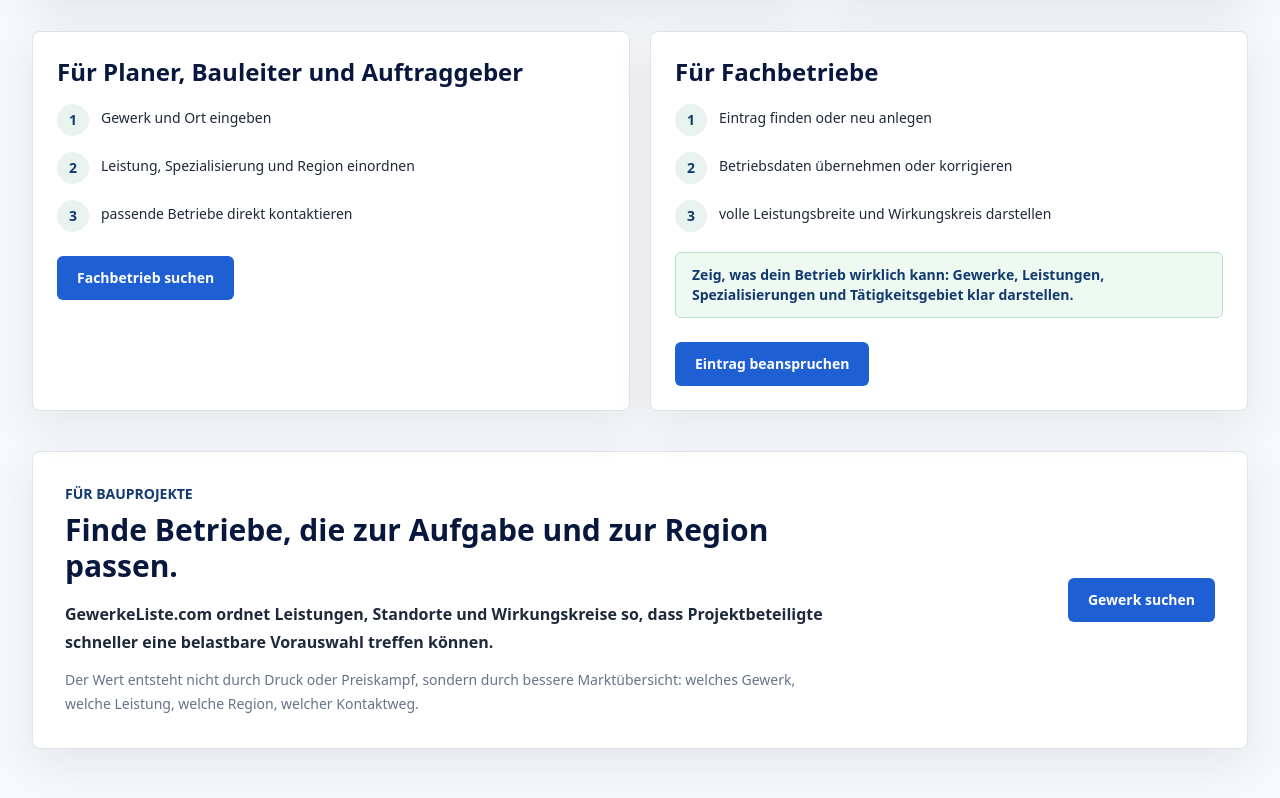
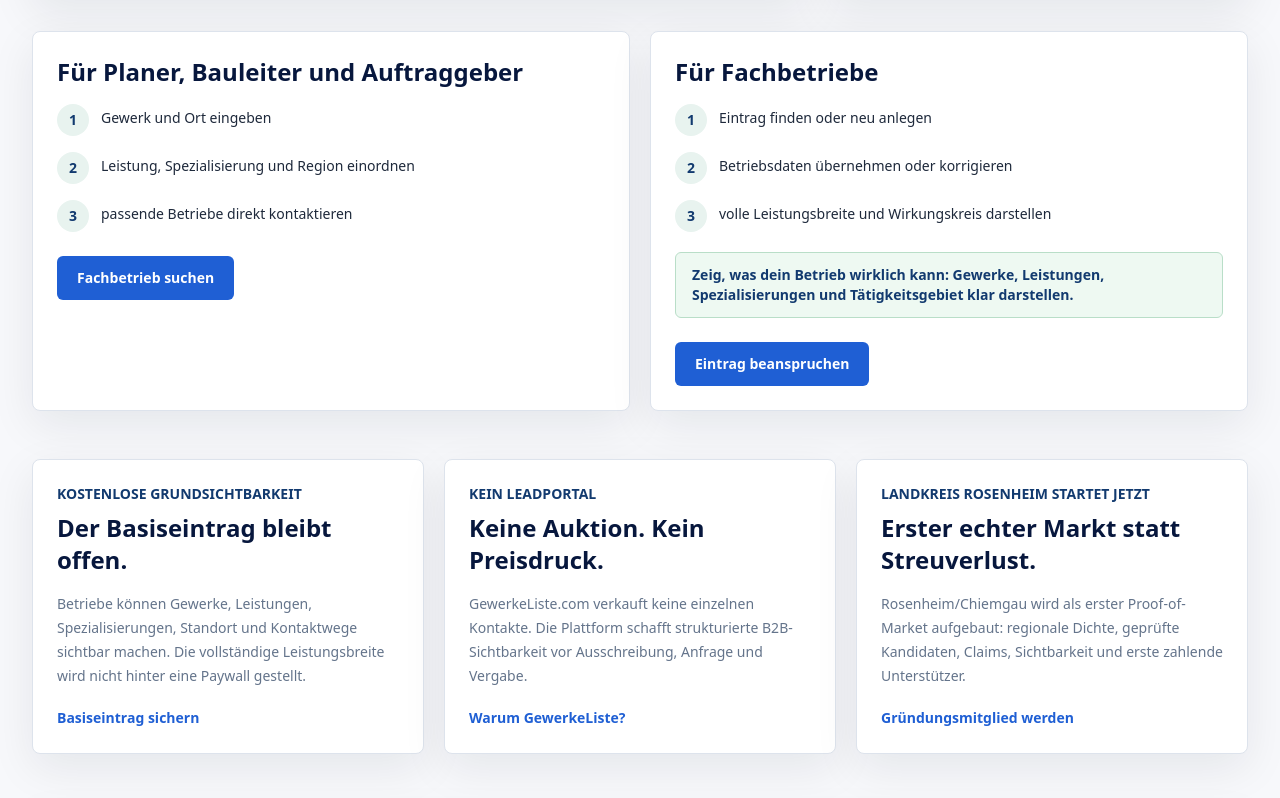
Before and after one commit to andreas1000000/gewerkeliste, a Next.js app: page / in a window 1280 px wide. Shown: the part 1996-2794 px from the top of the page. Built offline with nearby package versions, Linux system fonts and the light colour scheme; no server answers.

Commit message:
Align homepage with revenue positioning

```diff
--- a/app/page.tsx
+++ b/app/page.tsx
@@ -11,7 +11,7 @@ import { tradeTaxonomy } from "@/lib/trade-taxonomy";
 export const dynamic = "force-dynamic";
 
 export const metadata: Metadata = {
-  title: "GewerkeListe.com – Die digitale Infrastruktur für Baugewerke",
+  title: "GewerkeListe.com – Regionale Gewerke-Suche für Bauprojekte",
   description:
     "Regionale B2B-Suche für Baugewerke: passende Fachbetriebe nach Gewerk, Leistung, Spezialisierung und Region finden – ohne Leadportal und ohne Preisdruck.",
   alternates: {
@@ -127,7 +127,7 @@ export default async function HomePage() {
           <div className="max-w-5xl">
             <p className="text-sm font-semibold uppercase tracking-normal text-brand">Die digitale Infrastruktur der Bauwirtschaft</p>
             <h1 className="mt-4 text-4xl font-semibold tracking-normal text-brand sm:text-5xl">
-              Bau- und Handwerksbetriebe nach Gewerk, Leistung und Region finden.
+              Die regionale Gewerke-Suche für professionelle Bauprojekte.
             </h1>
             <p className="mt-6 text-lg leading-8 text-ink">
               Finden Sie passende Bau- und Handwerksbetriebe nach Gewerk, Leistung, Spezialisierung und Region –
@@ -177,8 +177,9 @@ export default async function HomePage() {
                 <span>Datenbestätigung</span>
               </div>
               <div className="mt-4 flex flex-wrap gap-3">
-                <OutlineLink href="/betrieb-eintragen">Betrieb eintragen</OutlineLink>
+                <BlueLink href="/betrieb-eintragen">Kostenlosen Basiseintrag sichern</BlueLink>
                 <OutlineLink href="/eintrag-beanspruchen">Eintrag beanspruchen</OutlineLink>
+                <OutlineLink href="/preise">Gründungsmitglied werden</OutlineLink>
               </div>
             </form>
           </div>
@@ -239,6 +240,44 @@ export default async function HomePage() {
             <BlueLink href="/eintrag-beanspruchen">Eintrag beanspruchen</BlueLink>
           </div>
         </Card>
+      </section>
+
+      <section className="mx-auto max-w-7xl px-4 py-8 sm:px-6 lg:px-8">
+        <div className="grid gap-5 lg:grid-cols-3">
+          <Card>
+            <p className="text-sm font-semibold uppercase tracking-normal text-brand">Kostenlose Grundsichtbarkeit</p>
+            <h2 className="mt-2 text-2xl font-semibold text-[#07173d]">Der Basiseintrag bleibt offen.</h2>
+            <p className="mt-4 text-sm leading-6 text-muted">
+              Betriebe können Gewerke, Leistungen, Spezialisierungen, Standort und Kontaktwege sichtbar machen. Die
+              vollständige Leistungsbreite wird nicht hinter eine Paywall gestellt.
+            </p>
+            <Link className="mt-5 inline-flex text-sm font-semibold text-[#1f5fd4] hover:underline" href="/betrieb-eintragen">
+              Basiseintrag sichern
+            </Link>
+          </Card>
+          <Card>
+            <p className="text-sm font-semibold uppercase tracking-normal text-brand">Kein Leadportal</p>
+            <h2 className="mt-2 text-2xl font-semibold text-[#07173d]">Keine Auktion. Kein Preisdruck.</h2>
+            <p className="mt-4 text-sm leading-6 text-muted">
+              GewerkeListe.com verkauft keine einzelnen Kontakte. Die Plattform schafft strukturierte B2B-Sichtbarkeit
+              vor Ausschreibung, Anfrage und Vergabe.
+            </p>
+            <Link className="mt-5 inline-flex text-sm font-semibold text-[#1f5fd4] hover:underline" href="/ueber-gewerkeliste">
+              Warum GewerkeListe?
+            </Link>
+          </Card>
+          <Card>
+            <p className="text-sm font-semibold uppercase tracking-normal text-brand">Landkreis Rosenheim startet jetzt</p>
+            <h2 className="mt-2 text-2xl font-semibold text-[#07173d]">Erster echter Markt statt Streuverlust.</h2>
+            <p className="mt-4 text-sm leading-6 text-muted">
+              Rosenheim/Chiemgau wird als erster Proof-of-Market aufgebaut: regionale Dichte, geprüfte Kandidaten,
+              Claims, Sichtbarkeit und erste zahlende Unterstützer.
+            </p>
+            <Link className="mt-5 inline-flex text-sm font-semibold text-[#1f5fd4] hover:underline" href="/preise">
+              Gründungsmitglied werden
+            </Link>
+          </Card>
+        </div>
       </section>
 
       <section className="mx-auto max-w-7xl px-4 py-6 sm:px-6 lg:px-8">
@@ -337,13 +376,47 @@ export default async function HomePage() {
             </p>
           </div>
           <div className="mt-6 rounded-lg bg-white p-5 text-ink lg:mt-0">
-            <h3 className="text-lg font-semibold text-[#07173d]">Ist Ihr Betrieb schon gelistet?</h3>
+            <h3 className="text-lg font-semibold text-[#07173d]">Jetzt im Landkreis Rosenheim starten</h3>
             <p className="mt-3 text-sm leading-6 text-muted">
-              Suchen Sie Ihren Betrieb und übernehmen Sie den Eintrag, wenn die Daten bestätigt werden sollen.
+              Kostenlosen Basiseintrag sichern, Profil übernehmen oder als Gründungsmitglied den Aufbau der regionalen
+              Gewerke-Suche unterstützen.
             </p>
             <div className="mt-5 grid gap-3">
-              <BlueLink href="/eintrag-beanspruchen">Eintrag beanspruchen</BlueLink>
+              <BlueLink href="/betrieb-eintragen">Kostenlosen Basiseintrag sichern</BlueLink>
               <OutlineLink href="/betrieb-eintragen">Betrieb eintragen</OutlineLink>
+              <OutlineLink href="/preise">Gründungsmitglied werden</OutlineLink>
+            </div>
+          </div>
+        </div>
+      </section>
+
+      <section className="mx-auto max-w-7xl px-4 py-8 sm:px-6 lg:px-8">
+        <div className="rounded-lg border border-[#b9dec8] bg-[#eef9f2] p-6 shadow-soft sm:p-8 lg:grid lg:grid-cols-[minmax(0,1fr)_360px] lg:gap-8">
+          <div>
+            <p className="text-sm font-semibold uppercase tracking-normal text-brand">Gründungsmitglied Landkreis Rosenheim</p>
+            <h2 className="mt-2 text-3xl font-semibold text-[#07173d]">Sichtbarkeit aufbauen, bevor der Markt sortiert ist.</h2>
+            <p className="mt-4 text-sm leading-6 text-muted">
+              Das Gründungsmitglied-Angebot richtet sich an Betriebe, die GewerkeListe.com in Rosenheim/Chiemgau früh
+              unterstützen und ihr Profil als professionelle Website-Ergänzung ausbauen möchten.
+            </p>
+            <div className="mt-5 grid gap-2 text-sm text-ink sm:grid-cols-2">
+              <CheckLine>Founding-Member-Badge</CheckLine>
+              <CheckLine>Logo und erweiterte Beschreibung</CheckLine>
+              <CheckLine>Projektbilder und Referenzen später</CheckLine>
+              <CheckLine>QR-Code und Kurz-URL geplant</CheckLine>
+            </div>
+            <p className="mt-4 text-xs leading-5 text-muted">
+              Kein Qualitäts-, Auftrags- oder Verfügbarkeitsversprechen. Der Basiseintrag bleibt unabhängig davon
+              kostenlos sichtbar.
+            </p>
+          </div>
+          <div className="mt-6 rounded-lg border border-line bg-white p-5 lg:mt-0">
+            <div className="text-sm font-semibold uppercase tracking-normal text-brand">Startangebot</div>
+            <div className="mt-2 text-4xl font-semibold text-[#07173d]">99 €</div>
+            <div className="mt-1 text-sm text-muted">pro Jahr, erste 100 Betriebe im Landkreis Rosenheim</div>
+            <div className="mt-5 grid gap-3">
+              <BlueLink href="/preise">Jetzt Gründungsmitglied werden</BlueLink>
+              <OutlineLink href="/eintrag-beanspruchen">Profil beanspruchen</OutlineLink>
             </div>
           </div>
         </div>
```
